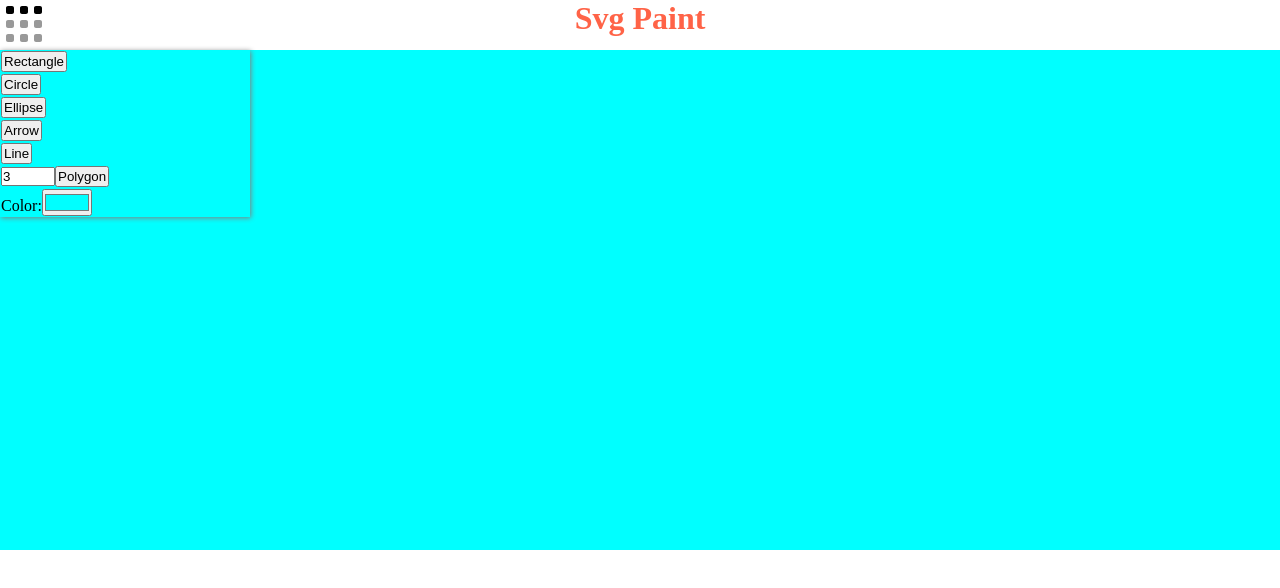
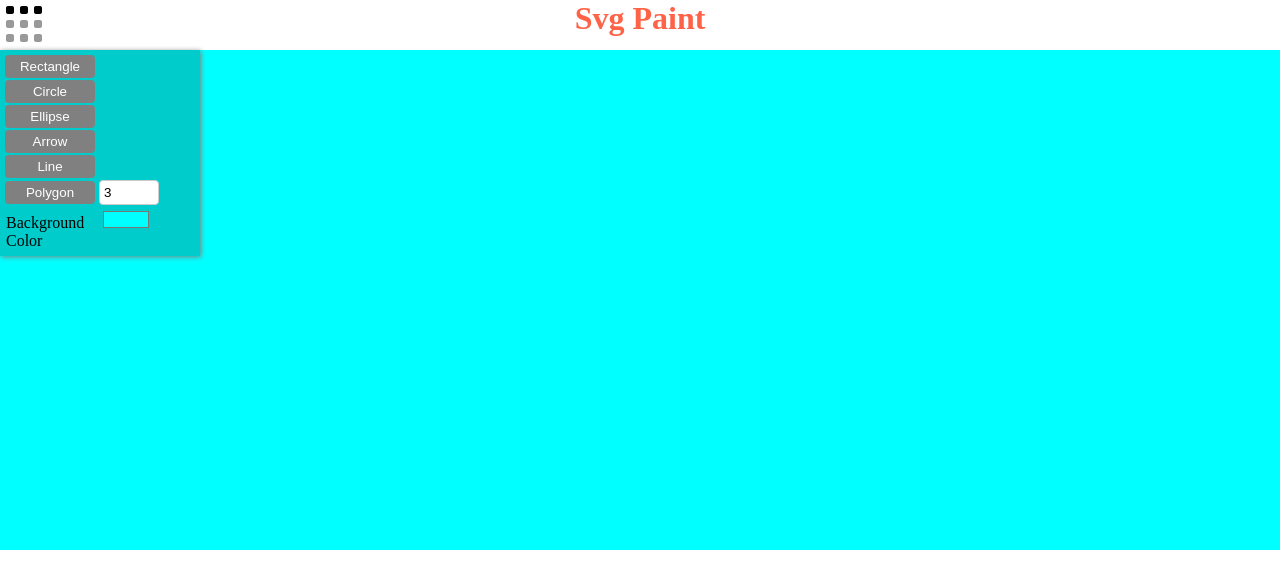
Before and after one commit to abhay18e/Svg-Paint-Reactjs, a React (Create React App) app: page / in a window 1280 px wide. Shown: the top 588 px of the page. Built offline with nearby package versions, Linux system fonts and the light colour scheme.

Commit message:
updated........

```diff
--- a/src/App.css
+++ b/src/App.css
@@ -34,12 +34,12 @@
 }
 
 #side-panel-container{
-  background-color: rgba(0,0,0,0);
+  background-color: rgba(0,0,0,0.2);
   position: absolute;
   display: flex;
   flex-direction: row;
   align-items: flex-start;
-  width: 250px;
+  width: 200px;
   left:0px;
   top: 0px;
 }
--- a/src/App.js
+++ b/src/App.js
@@ -56,7 +56,7 @@ function App(){
           newShape.y = pointerY-newShape.height/2
         break;
         case "rotate-handle":
-          let radians = Math.atan2(pointerY-newShape.y,pointerX-newShape.x)
+          let radians = Math.atan2(pointer.y-cy,pointer.x-cx)
           newShape.rotation  = radians*180/Math.PI
           break;
         case "line-handle":
--- a/src/component/draw-handles.js
+++ b/src/component/draw-handles.js
@@ -14,13 +14,16 @@ function DrawHandles({shape,setIsDragging,setActiveHandle,setActiveLineHandleInd
     let cx = shape.x + shape.width/2;
     let cy = shape.y + shape.height/2;
     let style =  {
+      fill:"grey",
+      stroke:"black",
+      strokeWidth:3
         // transformBox: "fill-box",
         // transform: `rotate(${shape.rotation}deg)`,
         // transforOrigin: "center",//`${cx}px ${cy}px`,
     }
 
 
-    const radius = 5
+    const radius = 8
     let handles = {
       rotate:{
         x:shape.x+shape.width/2,
--- a/src/component/side-panel.js
+++ b/src/component/side-panel.js
@@ -3,24 +3,64 @@ function SidePanel({addShape,shape,updateShapeList,backgroundColor,setBackground
   const [vertexCount,setVertexCount] = useState(3)
 
   const flexContainerStyle = {
+    padding:"4px 0px",
     display: "flex",
     flexDirection: "row",
     flexWrap: "wrap",
     boxShadow: "1px 1px 5px grey",
-  }
+  };
 
   const flexItemStyle = {
-    flex:"95%",
+    flex: "95%",
+    margin: "1px",
+  };
+
+  const inputStyle = {
+    width: "50px",
+    padding: "4px",
+    borderRadius: "4px",
+    border: "1px solid #ccc",
+    outline: "none",
+  };
+
+  const colorInputStyle = {
+    ...inputStyle,
+
+    appearance: "none",
+    "-moz-appearance": "none",
+    "-webkit-appearance": "none",
+    background: "none",
+    border: 0,
+  cursor: "pointer",
+  height: "25px",
+  padding: 0,
+  width: "50px",
+  };
+
+
+  const buttonStyle = {
+    padding: "4px 8px",
+    borderRadius: "4px",
+    width:"90px",
+    border: "none",
     margin:"1px",
-  }
+    backgroundColor: "grey",
+    color: "#fff",
+    cursor: "pointer",
+    outline: "none",
+    margin:"0px 4px",
+  };
 
-  const inputStyle ={
-
-    width:"50px",
-  }
-  const buttonStyle = {
-    padding:"1px",
-  }
+  const labelStyle = {
+    display: "inline-flex",
+    //alignItems: "center",
+    padding:"0px 4px",
+    width: "90px",
+    color: "black",
+    margin: "1px",
+    // backgroundColor: "grey",
+    // color: "#fff",
+  };
 
   const handleVertexCount = (e)=>{
       const value =Number(e.target.value)
@@ -77,17 +117,17 @@ function SidePanel({addShape,shape,updateShapeList,backgroundColor,setBackground
             </button>
           </div>
           <div style={flexItemStyle} className='flex-item'>
-            <input style={inputStyle} type='number' value={vertexCount} onChange={handleVertexCount} />
             <button style={buttonStyle} onClick={()=>addShape("polygon",vertexCount)} disabled={vertexCount<3}>
               Polygon
             </button>
+            <input style={inputStyle} type='number' value={vertexCount} onChange={handleVertexCount} />
           </div>
 
 
 
         <div style={flexItemStyle} className='flex-item'>
-        <label htmlFor="background-color">Color:</label>
-        <input style={inputStyle}
+        <label style={labelStyle} htmlFor="background-color">Background Color</label>
+        <input style={colorInputStyle}
           type="color"
           id="backgroundColor"
           value={backgroundColor}
@@ -99,8 +139,8 @@ function SidePanel({addShape,shape,updateShapeList,backgroundColor,setBackground
    shape &&
   <>
       <div style={flexItemStyle} className='flex-item'>
-        <label htmlFor="fill-color">Color:</label>
-        <input style={inputStyle}
+        <label style={labelStyle} htmlFor="fill-color">Fill Color</label>
+        <input style={colorInputStyle}
           type="color"
           id="fillColor"
           value={shape.fillColor}
@@ -108,8 +148,8 @@ function SidePanel({addShape,shape,updateShapeList,backgroundColor,setBackground
         />
       </div>
       <div style={flexItemStyle} className='flex-item'>
-        <label htmlFor="strokeColor">Stroke Color:</label>
-        <input style={inputStyle}
+        <label style={labelStyle} htmlFor="strokeColor">Stroke Color</label>
+        <input style={colorInputStyle}
           type="color"
           id="strokeColor"
           value={shape.strokeColor}
@@ -117,7 +157,7 @@ function SidePanel({addShape,shape,updateShapeList,backgroundColor,setBackground
         />
       </div>
       <div style={flexItemStyle} className='flex-item'>
-        <label htmlFor="strokeWidth">Stroke Width:</label>
+        <label style={labelStyle} htmlFor="strokeWidth">Stroke Width</label>
         <input style={inputStyle}
           type="number"
           id="strokeWidth"
@@ -126,7 +166,7 @@ function SidePanel({addShape,shape,updateShapeList,backgroundColor,setBackground
         />
       </div>
       <div style={flexItemStyle} className='flex-item'>
-        <label htmlFor="rotation">Rotation:</label>
+        <label style={labelStyle} htmlFor="rotation">Rotation</label>
         <input style={inputStyle}
           type="number"
           id="rotation"
```
